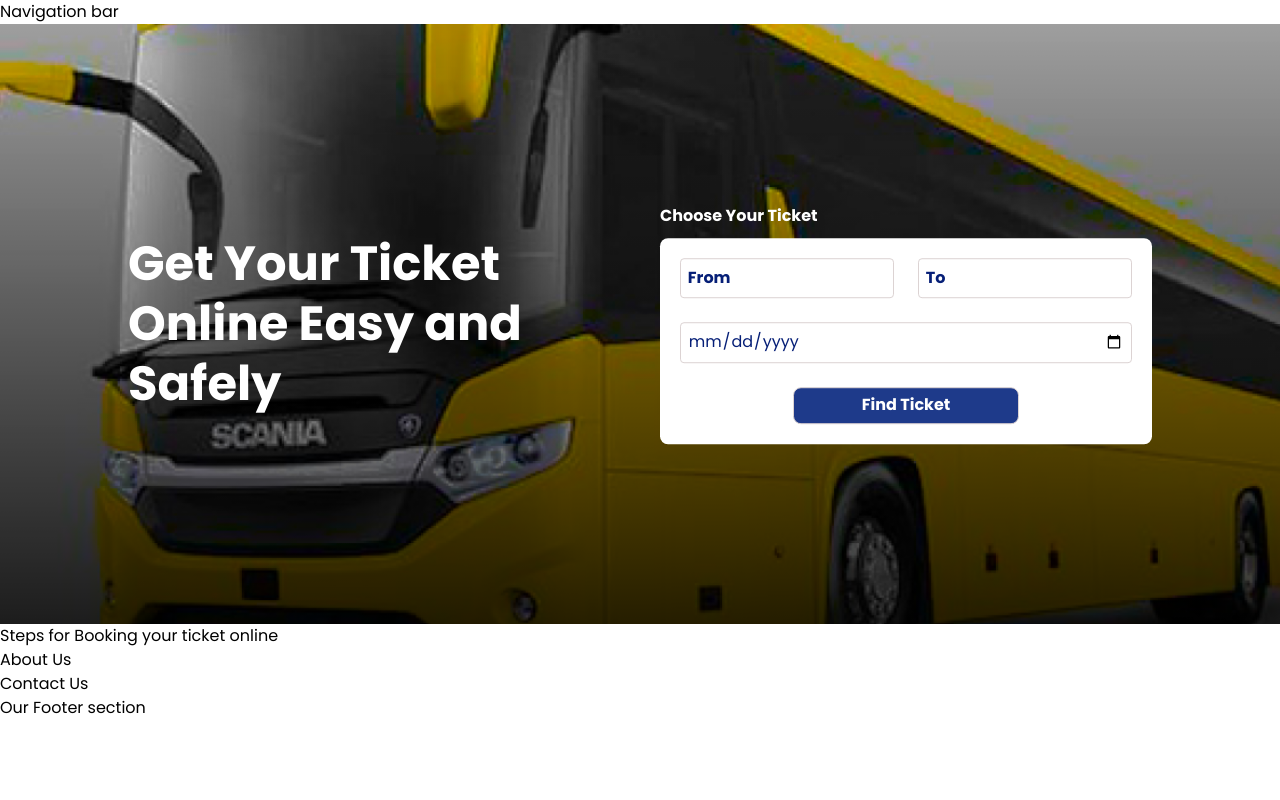
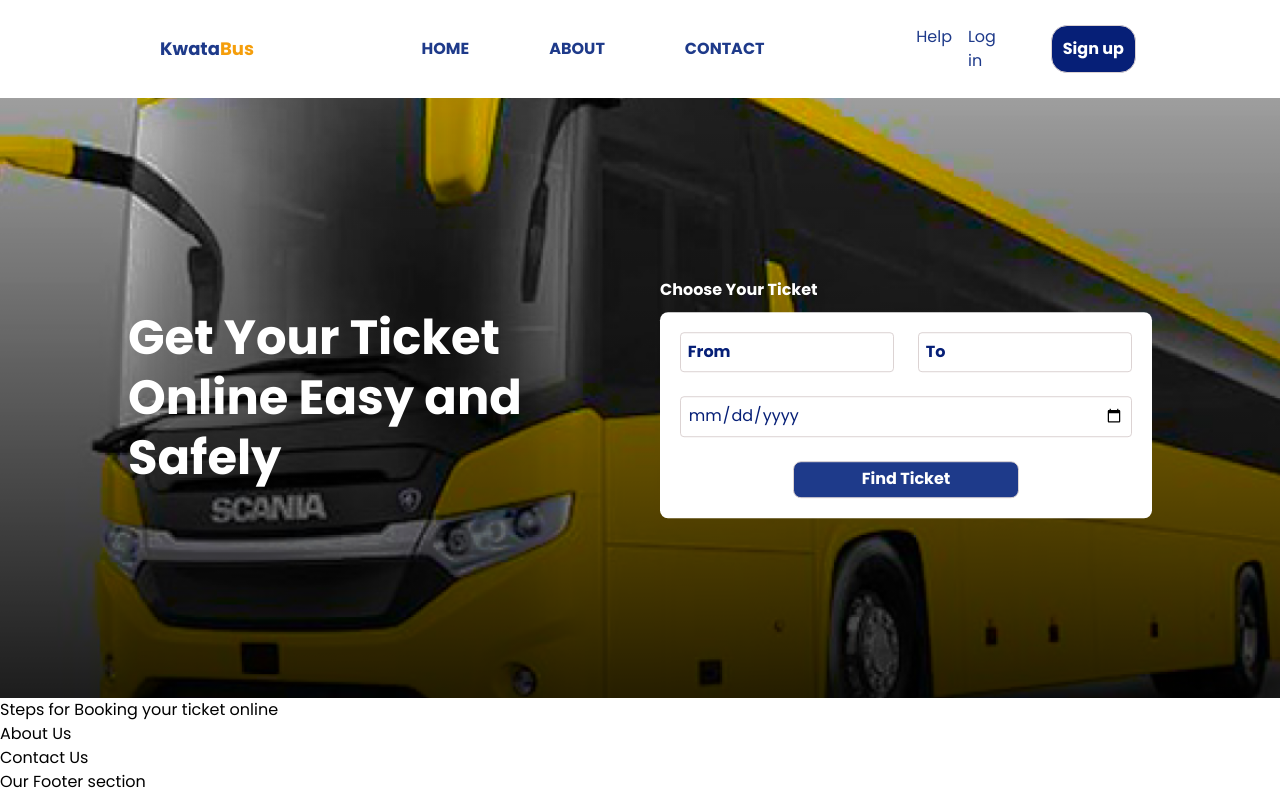
Before and after one commit to Patrickodida/KwataBus-App, a React (Vite) app: page / in a window 1280 px wide. Built offline with nearby package versions, Linux system fonts and the light colour scheme.

Commit message:
create navbar

```diff
--- a/src/components/Navbar.jsx
+++ b/src/components/Navbar.jsx
@@ -1,10 +1,40 @@
 import React from "react";
 
-function Navbar(){
-    return (
-        <div>
-            <h1>Navigation bar</h1>
-        </div>
-    )
+function Navbar() {
+  return (
+    <div>
+      <section className="nav flex items-center m-auto w-4/5 max-w-screen-xl justify-between bg-white text-blue-900 py-6 z-[-1] z-auto ">
+        <a href="/" className="site-title font-bold mx-8 text-lg">
+          Kwata<span className="text-amber-500">Bus</span>
+        </a>
+        <nav className="flex items-center w-full h-[50px]">
+        <ul className="flex m-auto font-bold ">
+          <li>
+            <a className="hover:text-yellow-600" href="/home">HOME</a>
+          </li>
+          <li className="mx-20">
+            <a className="hover:text-yellow-600" href="/about">ABOUT</a>
+          </li>
+          <li>
+            <a className="hover:text-yellow-600" href="/contact">CONTACT</a>
+          </li>
+        </ul>
+        <ul className="flex justify-between mx-4">
+          <li>
+            <a href="/help">Help</a>
+          </li>
+          <li className="active mx-4 justify-between pr-8">
+            <a href="/login">Log in</a>
+          </li>
+        <button type="submit" className="rounded-2xl mx+10 ">
+            Sign up
+        </button>
+        </ul>
+        </nav>
+      </section>
+    </div>
+
+  );
+
 }
 export default Navbar;
```
